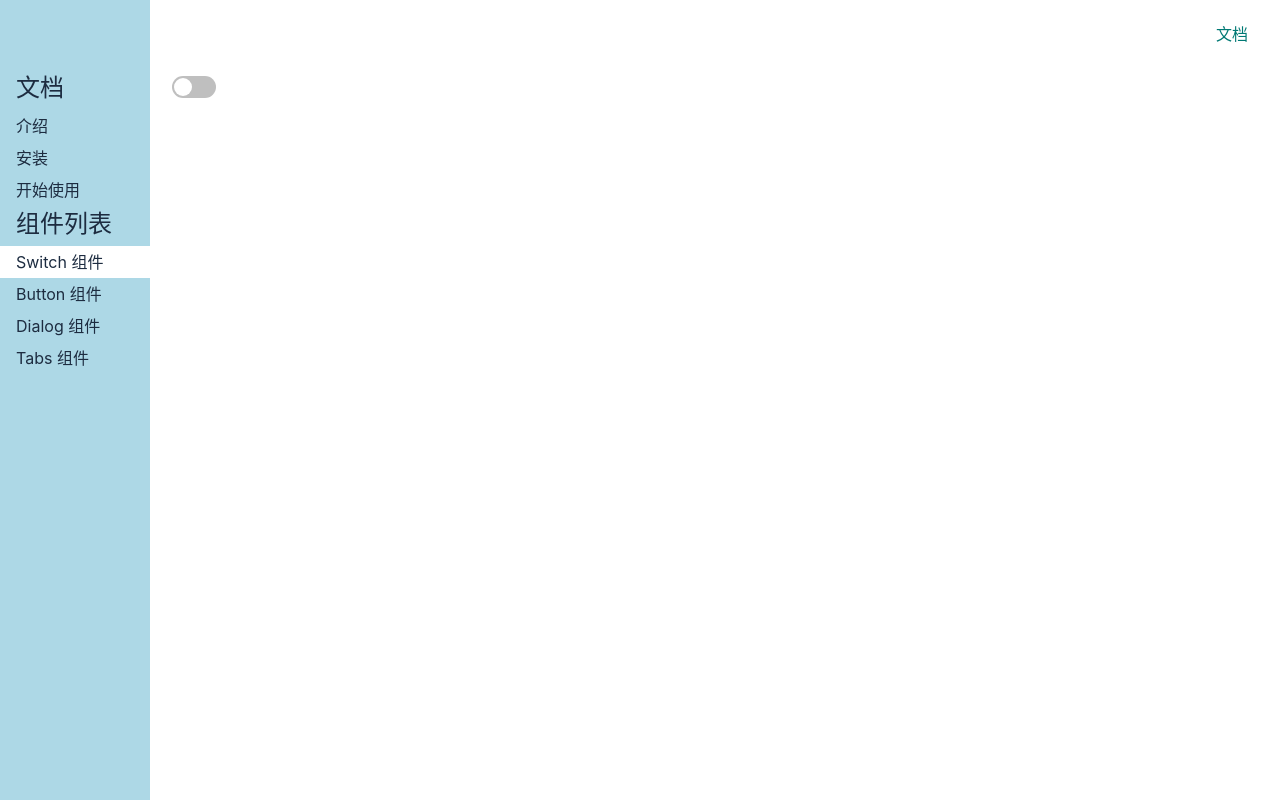
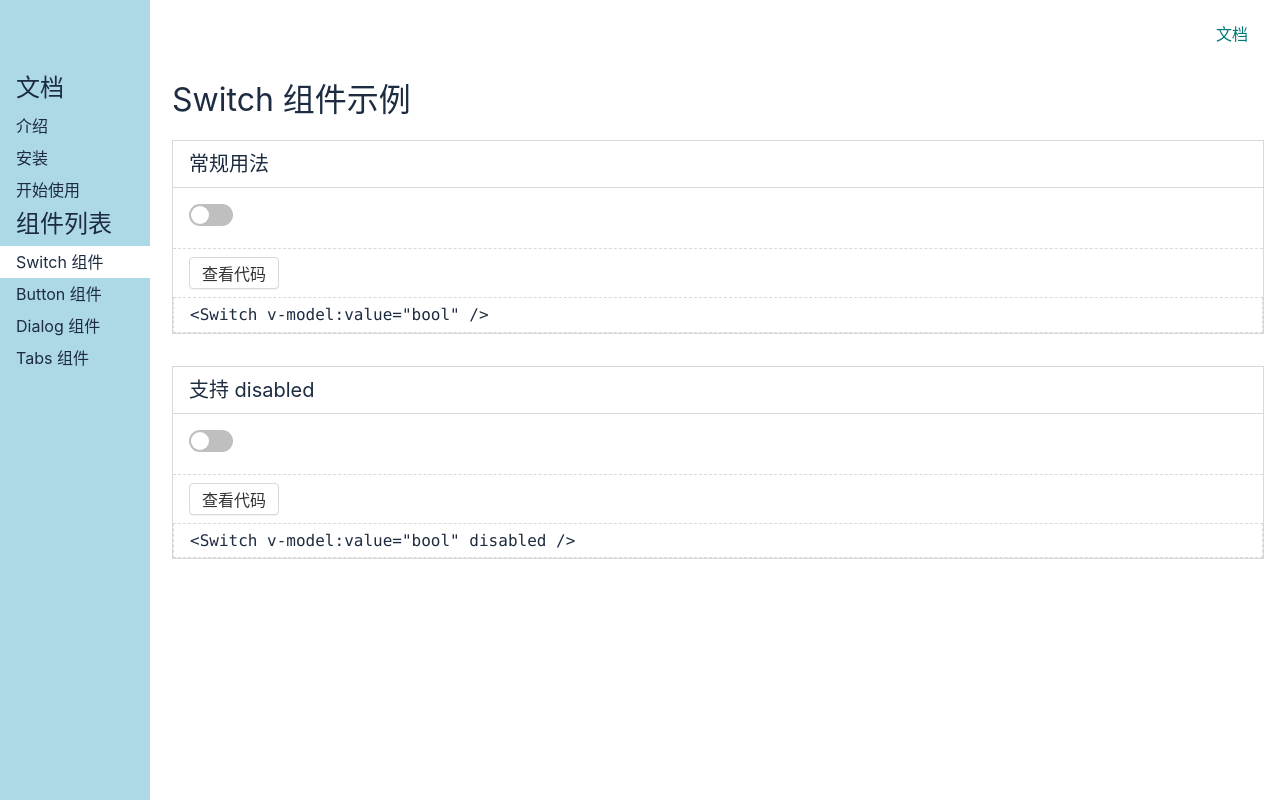
Before and after one commit to Shanejiang1/-honeybee-ui, a Vue app: page /#/doc/switch in a window 1280 px wide. Built offline with nearby package versions, Linux system fonts and the light colour scheme.

Commit message:
SwitchDemo 更新

```diff
--- a/src/components/SwitchDemo.vue
+++ b/src/components/SwitchDemo.vue
@@ -1,18 +1,83 @@
 <template>
   <div>
-    <Switch v-model:value='bool' />
+    <h1>Switch 组件示例</h1>
+    <div class='demo'>
+      <h2>常规用法</h2>
+      <div class='demo-component'>
+        <Switch v-model:value='bool' />
+      </div>
+      <div class='demo-actions'>
+        <Button>查看代码</Button>
+      </div>
+      <div class='demo-code'>
+        <pre>&lt;Switch v-model:value="bool" /&gt;</pre>
+      </div>
+    </div>
+    <div class='demo'>
+      <h2>支持 disabled </h2>
+      <div class='demo-component'>
+        <Switch v-model:value='bool' disabled />
+      </div>
+      <div class='demo-actions'>
+        <Button>查看代码</Button>
+      </div>
+      <div class='demo-code'>
+        <pre>&lt;Switch v-model:value="bool" disabled /&gt;</pre>
+      </div>
+    </div>
   </div>
 </template>
 
 <script lang='ts'>
 import Switch from '../lib/Switch.vue'
+import Button from '../lib/Button.vue'
 import { ref } from 'vue';
 
 export default {
-  components: { Switch },
+  components: {
+    Switch,
+    Button,
+  },
   setup() {
     const bool = ref(false)
-    return { bool }
+    return {
+      bool,
+    }
   },
 }
 </script>
+
+<style lang='scss' scoped>
+$border-color: #d9d9d9;
+
+.demo {
+  border: 1px solid $border-color;
+  margin: 16px 0 32px;
+
+  > h2 {
+    font-size: 20px;
+    padding: 8px 16px;
+    border-bottom: 1px solid $border-color;
+  }
+
+  &-component {
+    padding: 16px;
+  }
+
+  &-actions {
+    padding: 8px 16px;
+    border-top: 1px dashed $border-color;
+  }
+
+  &-code {
+    padding: 8px 16px;
+    border: 1px dashed $border-color;
+
+    > pre {
+      line-height: 1.1;
+      font-family: Consolas, 'Courier New', Courier, monospace;
+      margin: 0;
+    }
+  }
+}
+</style>
```
